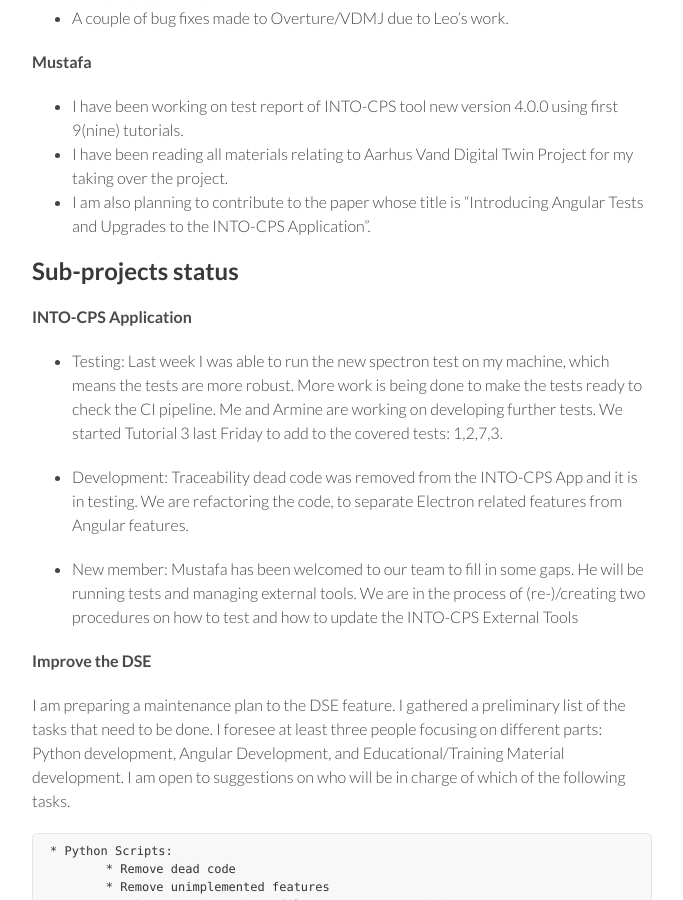
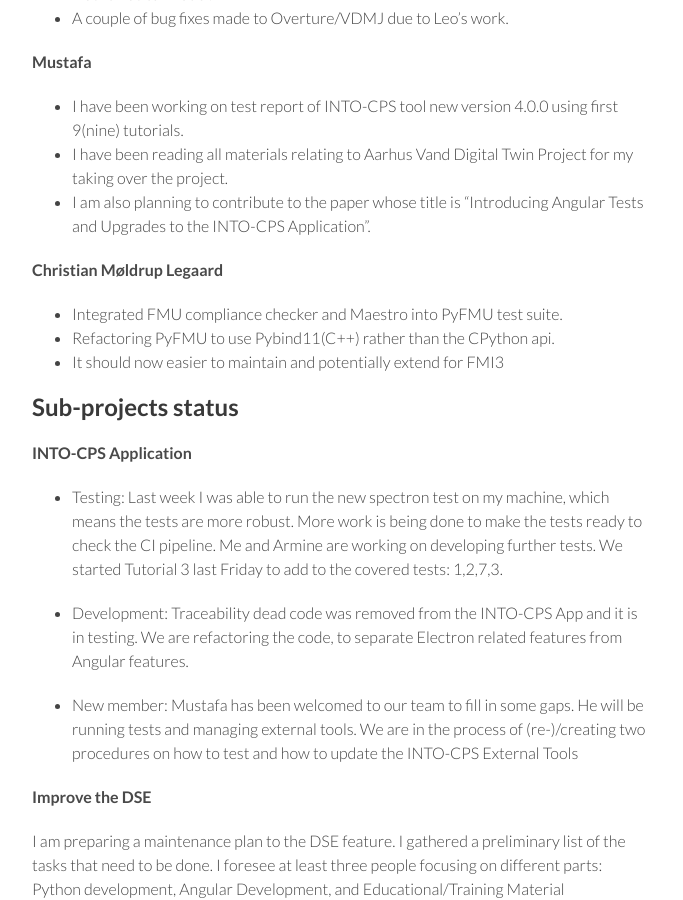
Before and after one commit to digitaltwincentre/digitaltwincentre.github.io, a Jekyll site: the page built from _biweeklies/Biweekly-17.md, in a window 1280 px wide and 900 px high, scrolled down 1439 px. Shown: the whole window, without its empty margins (418-1101 px from the left). Built offline with Jekyll 4.4.1, drawn with Linux system fonts in a browser that asks for light colours; nearby versions of some CDN libraries.

Commit message:
Update Biweekly-17.md

```diff
--- a/_biweeklies/Biweekly-17.md
+++ b/_biweeklies/Biweekly-17.md
@@ -66,6 +66,11 @@ delay paper. He has been doing good advances on that side.
 *  I am also planning to contribute to the paper whose title is "Introducing Angular Tests and Upgrades to the
    INTO-CPS Application".
 
+#### Christian Møldrup Legaard
+* Integrated FMU compliance checker and Maestro into PyFMU test suite.
+* Refactoring PyFMU to use Pybind11(C++) rather than the CPython api.
+* It should now easier to maintain and potentially extend for FMI3
+
 ## Sub-projects status
 
 
```
